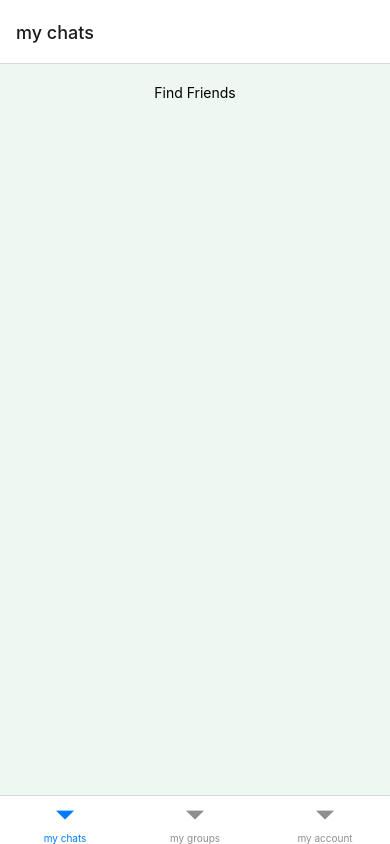
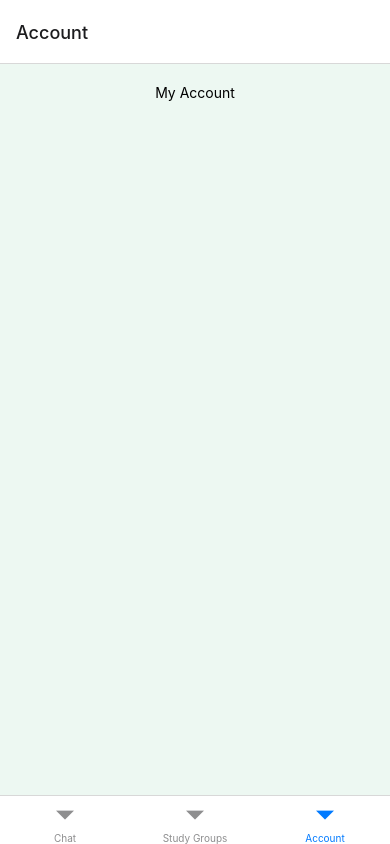
Before and after one commit to rebecca-yee/hackrice2021, a React Native app: screen /Account in a window 390 px wide. Built offline with nearby package versions, Linux system fonts and the light colour scheme.

Commit message:
change file locations and names

```diff
--- a/AppNavigator.js
+++ /dev/null
@@ -1,19 +0,0 @@
-import React from "react";
-import { createBottomTabNavigator } from "@react-navigation/bottom-tabs";
-import Find from "./components/Find";
-import Group from "./components/Group";
-import Home from "./components/Home";
-
-const Tab = createBottomTabNavigator();
-
-const Tabs = () => {
-  return (
-    <Tab.Navigator>
-      <Tab.Screen name="my chats" component={Find} />
-      <Tab.Screen name="my groups" component={Group} />
-      <Tab.Screen name="my account" component={Home} />
-    </Tab.Navigator>
-  );
-};
-
-export default Tabs;
--- /dev/null
+++ b/Tabs.js
@@ -0,0 +1,19 @@
+import React from "react";
+import { createBottomTabNavigator } from "@react-navigation/bottom-tabs";
+import Chat from "./screens/Chat";
+import StudyGroup from "./screens/StudyGroup";
+import Account from "./screens/Account";
+
+const Tab = createBottomTabNavigator();
+
+const Tabs = () => {
+  return (
+    <Tab.Navigator>
+      <Tab.Screen name="Chat" component={Chat} />
+      <Tab.Screen name="Study Groups" component={StudyGroup} />
+      <Tab.Screen name="Account" component={Account} />
+    </Tab.Navigator>
+  );
+};
+
+export default Tabs;
--- a/components/Home.js
+++ b/screens/Account.js
@@ -20,7 +20,7 @@ class Home extends React.Component {
 
         <View style={styles.balance}></View>
         <View style={styles.input}>
-          <Text>Homepage</Text>
+          <Text>My Account</Text>
         </View>
       </View>
     );
--- a/components/Group.js
+++ b/screens/Chat.js
@@ -5,7 +5,7 @@ import { createStackNavigator } from "@react-navigation/stack";
 
 // components
 
-class Group extends React.Component {
+class Find extends React.Component {
   render() {
     const statusbar =
       Platform.OS == "ios" ? (
@@ -20,7 +20,7 @@ class Group extends React.Component {
 
         <View style={styles.balance}></View>
         <View style={styles.input}>
-          <Text>Group</Text>
+          <Text>My Chats</Text>
         </View>
       </View>
     );
@@ -45,4 +45,4 @@ const styles = StyleSheet.create({
   },
 });
 
-export default Group;
+export default Find;
--- a/components/Find.js
+++ b/screens/StudyGroup.js
@@ -5,7 +5,7 @@ import { createStackNavigator } from "@react-navigation/stack";
 
 // components
 
-class Find extends React.Component {
+class Group extends React.Component {
   render() {
     const statusbar =
       Platform.OS == "ios" ? (
@@ -20,7 +20,7 @@ class Find extends React.Component {
 
         <View style={styles.balance}></View>
         <View style={styles.input}>
-          <Text>Find Friends</Text>
+          <Text>My Study Groups</Text>
         </View>
       </View>
     );
@@ -45,4 +45,4 @@ const styles = StyleSheet.create({
   },
 });
 
-export default Find;
+export default Group;
```
Also changed, not shown: App.js (+1 -10 lines).
